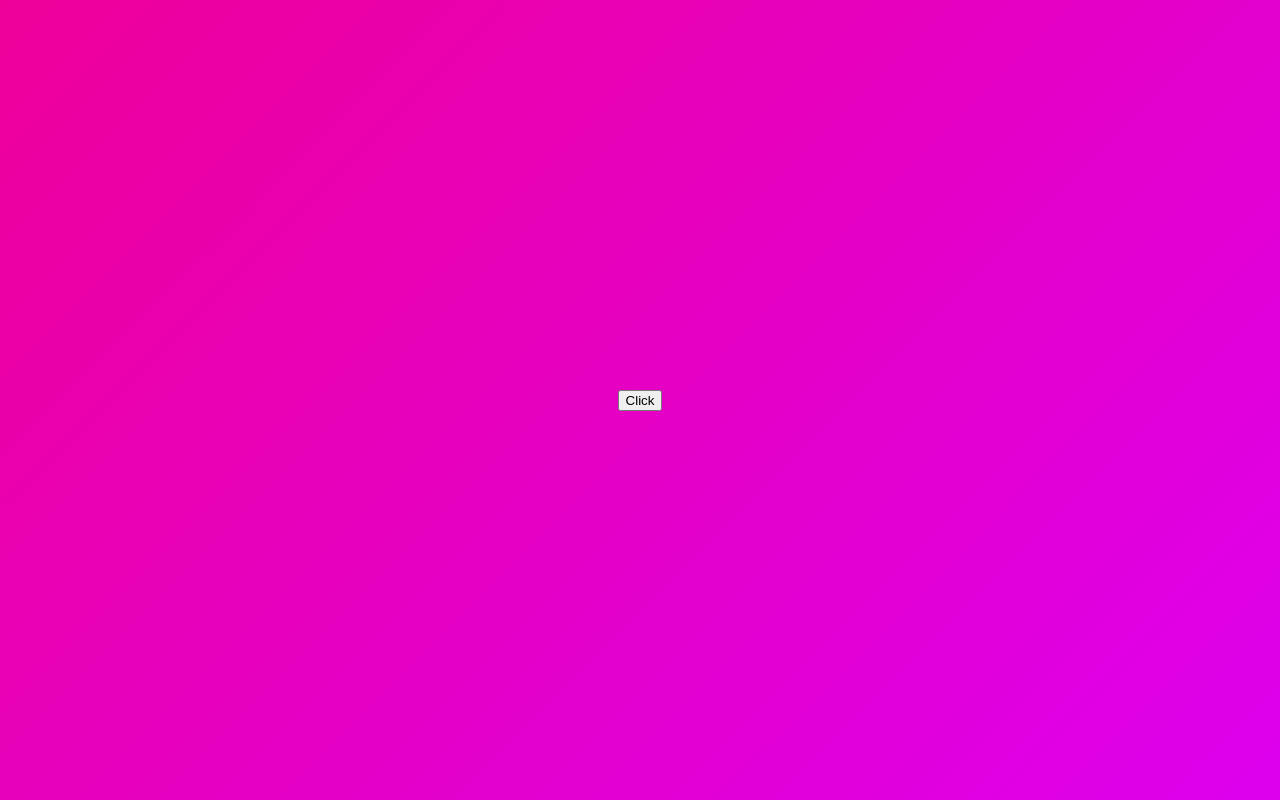
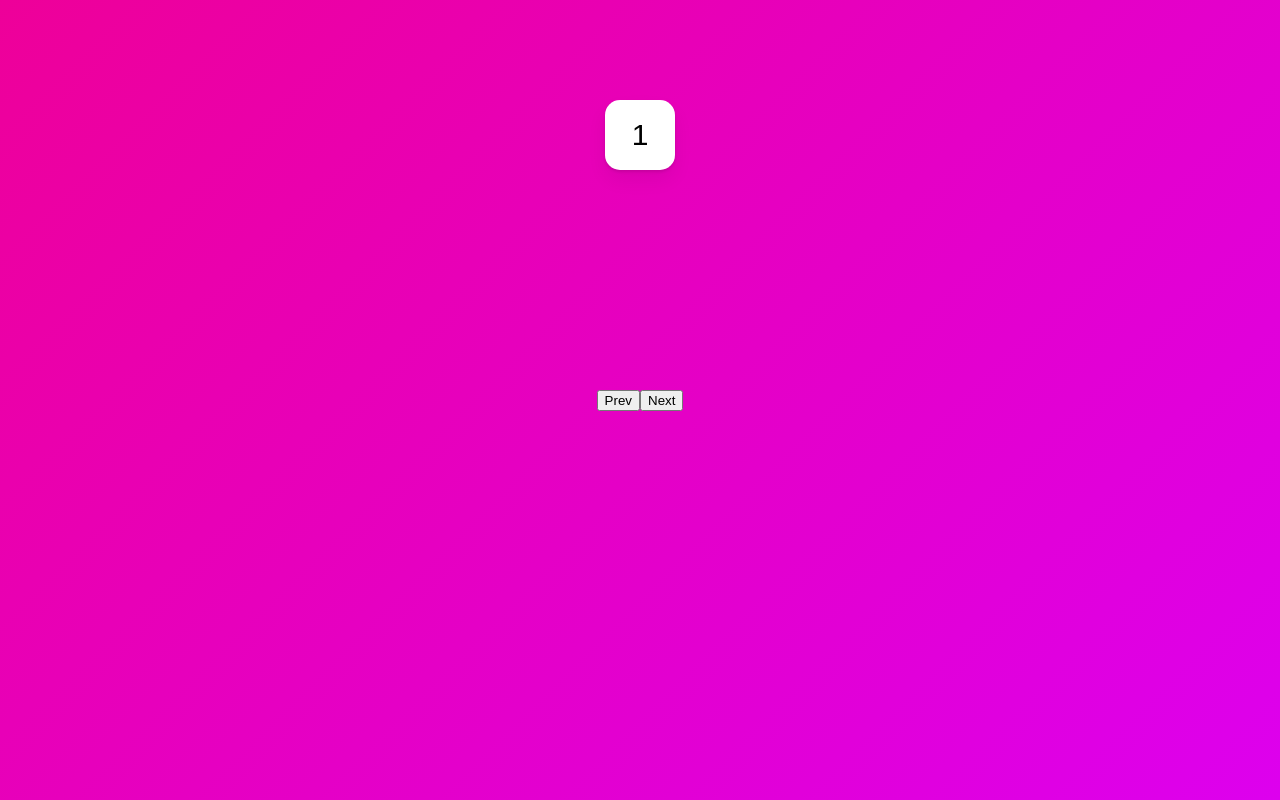
Before and after one commit to c9u11/react-playground, a React (Create React App) app: page / in a window 1280 px wide. Built offline with nearby package versions, Linux system fonts and the light colour scheme.

Commit message:
Example8 /w exitBeforeEnter, custom, key=state

```diff
--- a/src/App.tsx
+++ b/src/App.tsx
@@ -1,5 +1,5 @@
 import styled from "styled-components";
-import { motion, AnimatePresence, animate } from "framer-motion";
+import { motion, AnimatePresence } from "framer-motion";
 import { useState } from "react";
 
 const Wrapper = styled(motion.div)`
@@ -16,35 +16,60 @@ const Box = styled(motion.div)`
   background-color: rgba(255,255,255,1);
   border-radius: 15px;
   box-shadow: 0 2px 3px rgba(0, 0, 0, 0.1), 0 10px 20px rgba(0, 0, 0, 0.06);
-  position: fixed;
-  top: 20%;
+  display: flex;
+  justify-content: center;
+  align-items: center;
+  font-size: 30px;
+  position:absolute;
+  top: 100px;
 `;
 
-const boxVariants = {
-  initial: {
-    opacity: 0,
-    scale: 0
+const box = {
+  entry: (back: boolean) => {
+    return {
+      x: back ? 200 : -200,
+      opacity: 0,
+      scale: 0,
+    }
   },
-  visible: {
+  center: {
+    x: 0,
     opacity: 1,
     scale: 1,
-    rotateZ: 360
+    transition: {
+      duration: 0.3,
+    }
   },
-  leaving: {
-    opacity: 0,
-    scale: 0,
-    y: 50
+  exit: (back: boolean) => {
+    return {
+      x: back ? -200 : 200,
+      opacity: 0,
+      scale: 0,
+      transition: {
+        duration: 0.3,
+      }
+    }
   }
 }
+
 function App() {
-  const [showing, setShowing] = useState(false);
-  const toggleShowing = () => setShowing(prev => !prev);
+  const [visible, setVisible] = useState(1);
+  const [back, setBack] = useState(false);
+  const nextPlease = () => {
+    setBack(true);
+    setVisible(prev => prev === 10 ? 1 : prev + 1)
+  }
+  const prevPlease = () => {
+    setBack(false);
+    setVisible(prev => prev === 1 ? 10 : prev - 1)
+  }
   return (
     <Wrapper>
-      <button onClick={toggleShowing}>Click</button>
-      <AnimatePresence>
-        {showing ? <Box variants={boxVariants} initial="initial" animate="visible" exit="leaving"></Box> : null}
+      <AnimatePresence exitBeforeEnter custom={back}>
+        <Box custom={back} variants={box} initial="entry" animate="center" exit="exit" key={visible}>{visible}</Box>
       </AnimatePresence>
+      <button onClick={prevPlease}>Prev</button>
+      <button onClick={nextPlease}>Next</button>
     </Wrapper >
   );
 }
```
Also changed, not shown: 1 other file (tests, documents, lock files or other folders).
